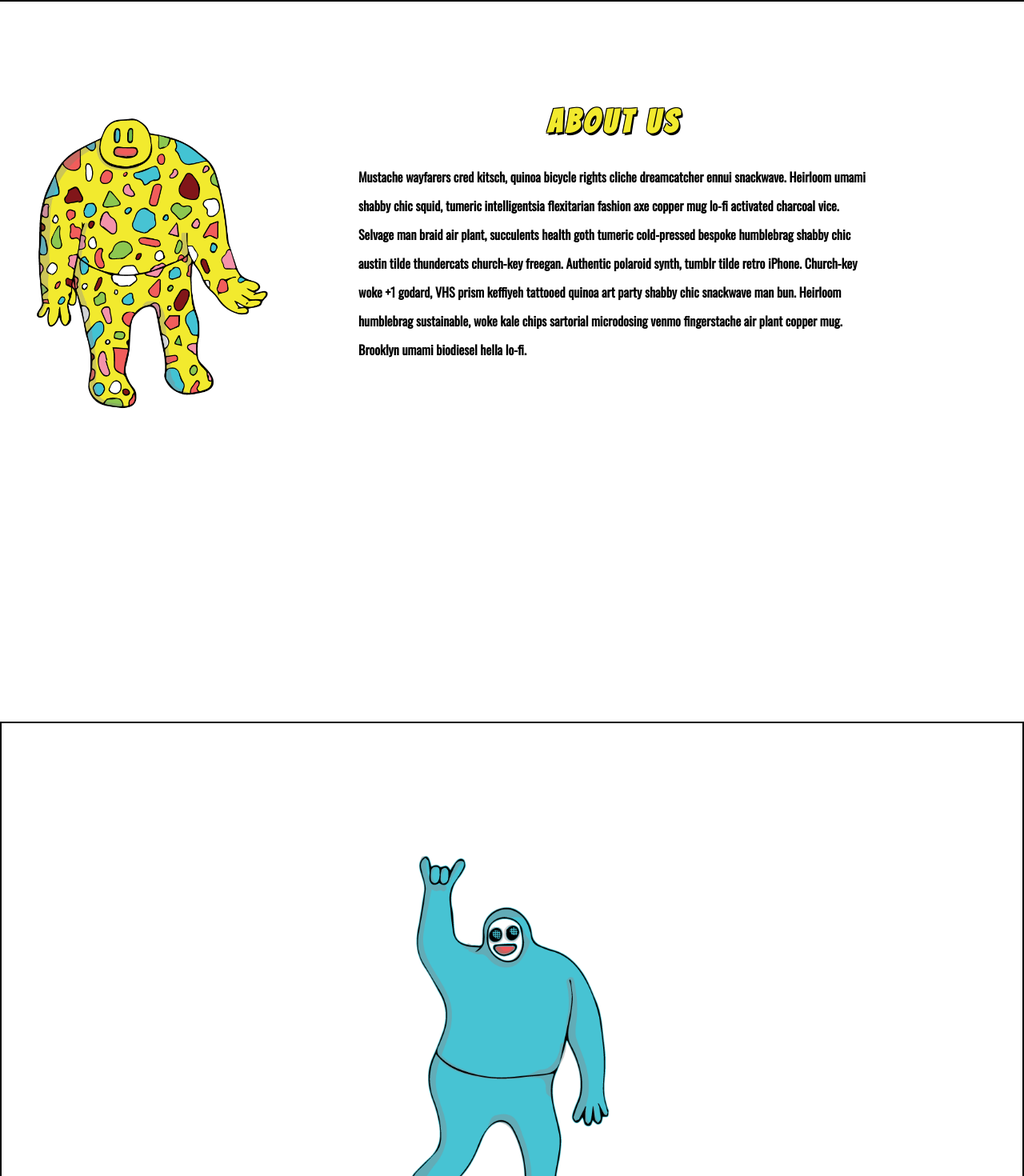
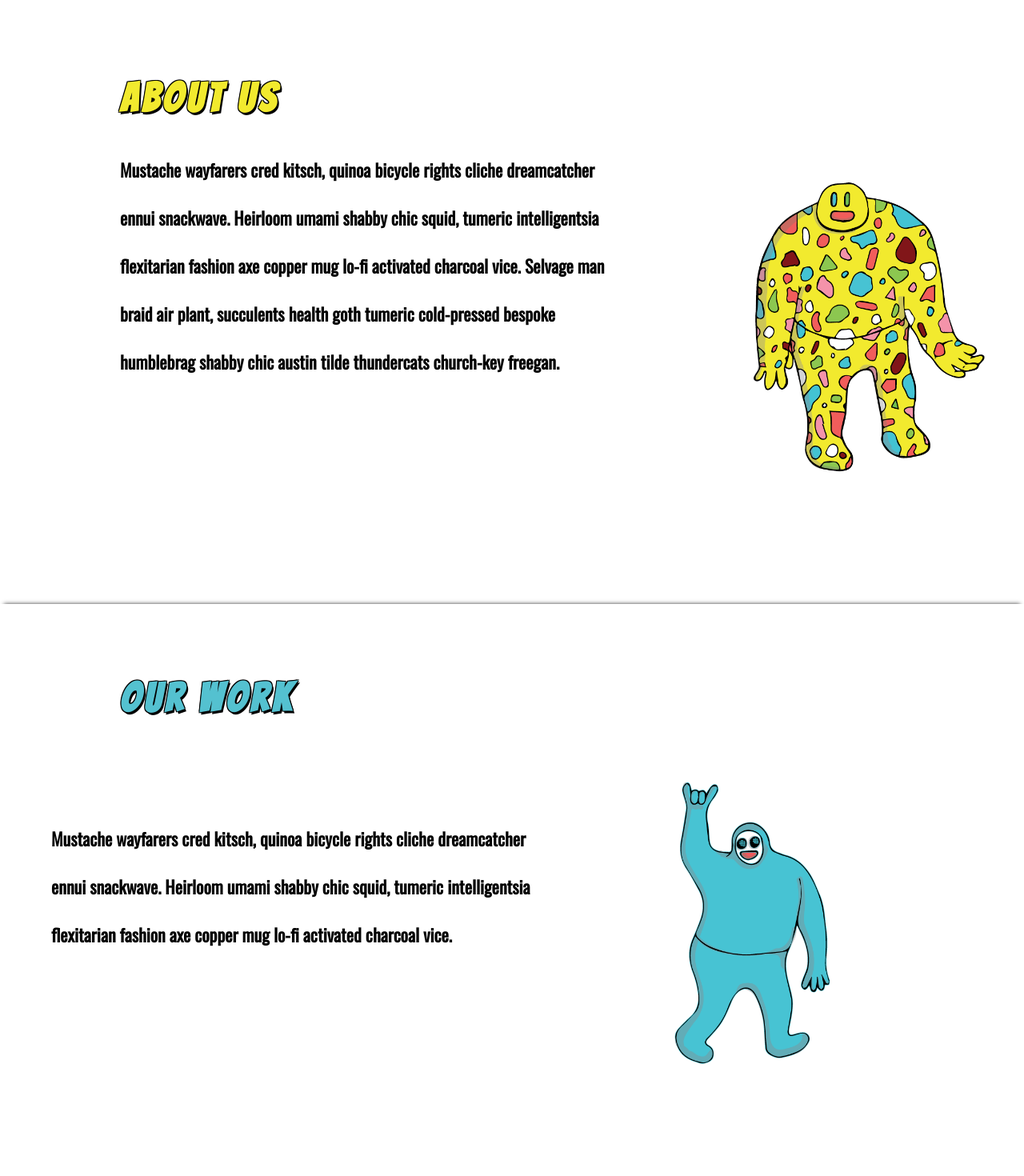
Before and after one commit to wdaneiliff/iliff-media, a React (Create React App) app: page /work in a window 1280 px wide. Shown: the part 1000-2470 px from the top of the page at 80% size. Built offline with nearby package versions, Linux system fonts and the light colour scheme.

Commit message:
Scrolling functionality and animation

```diff
--- a/src/ui/About/About.css
+++ b/src/ui/About/About.css
@@ -1,29 +1,58 @@
 .about {
-  border-top: 2px solid black;
 padding-top: 100px;
+padding-bottom: 50px;
 
 }
 .about-section-container {
-  height: 800px;
   position: relative;
+}
+@media(min-width: 791px) {
+  .about-section-container {
+    min-height: 600px;
+  }
 }
 
 .content-container {
   width: 50%;
-    float: right;
-    padding-right: 15%;
+      padding-left: 150px;
+      /*padding-top: 50px;*/
 }
 
-.content h1 {
+@media(max-width: 791px) {
+  .content-container {
+    width: 90%;
+      float: none;
+      padding-right: 5%;
+      padding-left: 5%;
+  }
+  .about-img-container {
+    width: 50% !important;
+    float: left !important;
+  }
+  .about-img-container img {
+    width: 200px !important;
+  }
+}
+
+.about-section-container h1 {
   font-family: 'Bangers', cursive;
   color: #f2ea2e;
   letter-spacing: 5px;
-  font-size: 40px;
+  font-size: 50px;
   transition: all .3s ease;
   text-shadow: 2px 3px 0 #000, -1px -1px 0 #000, 1px -1px 0 #000, -1px 1px 0 #000, 1px 1px 0 #000;
   line-height: 35px;
   text-align: center;
 }
+
+@media(min-width: 791px) {
+  .about-section-container h1 {
+    text-align: left;
+    padding-left: 150px;
+    margin-top: 5px;
+  }
+}
+
 .content p {
   font-family: 'Oswald', sans-serif;
   font-size: 16px;
@@ -31,9 +60,18 @@ padding-top: 100px;
   line-height: 36px;
 }
 
+@media(min-width: 791px) {
+  .content p {
+    font-family: 'Oswald', sans-serif;
+    font-size: 22px;
+    font-weight: 800;
+    line-height: 60px;
+  }
+}
+
 .about-img-container {
   width: 30%;
-  float: left;
+  float: right !important;
 }
 
 .about-img-container img {
--- a/src/ui/About/About.js
+++ b/src/ui/About/About.js
@@ -6,23 +6,18 @@ export default class About extends Component {
   render() {
     return (
       <section ref="about-section" className="about-section-container">
+        <h1>About Us</h1>
         <div className="about-img-container">
           <img src={logo} />
         </div>
         <div className="content-container">
         <div className="content">
-          <h1>About Us</h1>
           <p>Mustache wayfarers cred kitsch, quinoa bicycle rights cliche
             dreamcatcher ennui snackwave. Heirloom umami shabby chic squid,
             tumeric intelligentsia flexitarian fashion axe copper mug lo-fi
             activated charcoal vice. Selvage man braid air plant, succulents
             health goth tumeric cold-pressed bespoke humblebrag shabby chic
-            austin tilde thundercats church-key freegan. Authentic polaroid
-            synth, tumblr tilde retro iPhone. Church-key woke +1 godard, VHS
-            prism keffiyeh tattooed quinoa art party shabby chic snackwave man
-            bun. Heirloom humblebrag sustainable, woke kale chips sartorial
-            microdosing venmo fingerstache air plant copper mug. Brooklyn umami
-             biodiesel hella lo-fi.</p>
+            austin tilde thundercats church-key freegan.</p>
         </div>
       </div>
     </section>
--- a/src/ui/Contact/Contact.css
+++ b/src/ui/Contact/Contact.css
@@ -1,12 +1,16 @@
 .contact-section-container {
-  height: 600px;
+  height: 550px;
   position: relative;
-  padding-top: 300px;
+  padding-top: 100px;
+  z-index: 6010;
+  background: #fff;
+  box-shadow: 0 -5px 5px -5px #333;
 }
 
 .contact-form-container {
   width: 50%;
   float: left;
+  padding-top: 0px;
 }
 .contact-form {
   padding: 25px;
@@ -15,8 +19,16 @@
 }
 
 .contact-form h1 {
+  margin-bottom: 25px;
   font-family: 'Bangers', cursive;
-  letter-spacing: 3px;
+  color: #ed4e52;
+  letter-spacing: 5px;
+  font-size: 50px;
+  transition: all .3s ease;
+  text-shadow: 2px 3px 0 #000, -1px -1px 0 #000, 1px -1px 0 #000, -1px 1px 0 #000, 1px 1px 0 #000;
+  line-height: 35px;
+  text-align: center;
+  margin-top: 0;
 }
 .contact-form p {
   font-family: 'Oswald', sans-serif;
@@ -27,12 +39,31 @@
   margin-top: 50px;
 }
 
-.img-container {
+.content-section-container .img-container {
   width: 50%;
   float: right;
-  margin-top: -100px;
 }
 
 .img-container img {
-  width: 450px;
+  width: 350px;
 }
+
+.input-message {
+  width: 360px;
+  margin-top: 15px;
+  height: 50px;
+  border: none;
+  border-bottom: 2px solid black;
+  font-size: 14px;
+  color: black;
+  font-family: Oswald;
+  resize: none;
+}
+
+
+footer {
+  height: 70px;
+  background-color: #49ba9c;
+  margin-top: 23px;
+  border-top: 3px solid black;
+}
--- a/src/ui/Contact/Contact.js
+++ b/src/ui/Contact/Contact.js
@@ -9,8 +9,7 @@ export default class Contact extends Component {
       <section className="contact-section-container">
         <div className="contact-form-container">
         <div className="contact-form">
-          <h1>Let's Chat!</h1>
-          <p>Send us your info and we will get back to you right away. <br /> We can't wait to work with you. </p>
+          <h1>Contact Us</h1>
           <div className="contact-inputs">
             <ContactForm />
           </div>
@@ -19,6 +18,9 @@ export default class Contact extends Component {
       <div className="img-container">
         <img src={logo} />
       </div>
+      <footer>
+        <span>iliff Media</span>
+      </footer>
     </section>
     );
   }
--- a/src/ui/Contact/ContactForm.css
+++ b/src/ui/Contact/ContactForm.css
@@ -13,7 +13,6 @@ form input {
   font-family: 'Oswald', sans-serif;
   font-size: 18px;
   letter-spacing: 1px;
-  min-width: 250px;
 }
 
 .submitForm {
@@ -25,10 +24,9 @@ form input {
   letter-spacing: 3px;
   transition: all .3s ease;
   padding: 10px 20px;
-  margin-top: 50px
 }
 .submitForm:hover {
-  background:#49ba9c;
+  background:#54c1d0;
   color: #fff;
   cursor: pointer;
 }
--- a/src/ui/Contact/ContactForm.js
+++ b/src/ui/Contact/ContactForm.js
@@ -18,7 +18,11 @@ export default class ContactForm extends Component {
           <span>Email: </span>
           <input className="input-email" type="email" name="_replyto" /><br />
         </p>
-          <input className="submitForm" type="submit" value="Send Info" />
+        <p>
+          <span>Message: </span><br />
+          <textArea className="input-message" type="email" name="_replyto" /><br />
+        </p>
+          <input className="submitForm" type="submit" value="Submit" />
         </form>
     );
   }
--- a/src/ui/Home/Home.css
+++ b/src/ui/Home/Home.css
@@ -111,8 +111,31 @@ section.home-container {
 }
 
 
-.about {
-  border-top: 2px solid black;
-padding-top: 100px;
+.fixedAbout {
+  position: fixed !important;
+  top: 0px;
+  background: #fff;
+  z-index: 6000;
+}
+.fixedWork {
+  position: fixed !important;
+  top: 20px;
+  background: #fff;
+  z-index: 6000;
+}
 
+@media (max-width: 791px) {
+  .fixedWork {
+    top: 30px;
+  }
+  .fixedAbout {
+    top: 20px;
+  }
 }
+.addPaddingForAbout {
+  padding-bottom: 800px;
+}
+
+.addPaddingForWork {
+  padding-bottom: 1550px;
+}
--- a/src/ui/Home/Home.js
+++ b/src/ui/Home/Home.js
@@ -8,6 +8,38 @@ import { Link } from 'react-router';
 import About from '../About/About';
 
 export default class Home extends Component {
+
+  componentDidMount() {
+    $(window).scroll(() => {
+      console.log(
+         $(document).scrollTop()
+      );
+      if($(document).scrollTop() > 835 ) {
+        $('.about').addClass('fixedAbout');
+        $('.home-container').addClass('addPaddingForAbout');
+      }
+
+      if($(document).scrollTop() < 835 ) {
+        $('.about').removeClass('fixedAbout');
+        $('.home-container').removeClass('addPaddingForAbout');
+      }
+
+      if($(document).scrollTop() > 1590 ) {
+        $('.home-container').addClass('addPaddingForWork');
+        $('.work-section-container').addClass('fixedWork');
+      }
+
+      if($(document).scrollTop() < 1590 ) {
+        $('.home-container').removeClass('addPaddingForWork');
+        $('.work-section-container').removeClass('fixedWork');
+      }
+
+      // if($(document).scrollTop() > 1665 ) {
+      //   $('.home-container').addClass('addPaddingForWork');
+      //   $('.work-section-container').addClass('fixedWork');
+      // }
+    })
+  }
 
   scrollDown() {
     $('html,body').animate({
--- a/src/ui/MainNav.css
+++ b/src/ui/MainNav.css
@@ -1,7 +1,7 @@
 .header {
   z-index: 5000;
   height: 50px;
-  z-index: 1000;
+  z-index: 20000;
     height: 80px;
     position: fixed;
     width: 100%;
--- a/src/ui/Work/Work.css
+++ b/src/ui/Work/Work.css
@@ -1,23 +1,87 @@
 .work-section-container {
-  height: 800px;
+  min-height: 650px;
   position: relative;
-  border: 2px solid black;
+  padding-top: 100px;
+  z-index: 6001;
+  background: #fff;
+  box-shadow: 0 -5px 5px -5px #333;
 }
-.left-work-container {
 
+.work-section-container h1 {
+  font-family: 'Bangers', cursive;
+  color: #54c1d0;
+  letter-spacing: 5px;
+  font-size: 50px;
+  transition: all .3s ease;
+  text-shadow: 2px 3px 0 #000, -1px -1px 0 #000, 1px -1px 0 #000, -1px 1px 0 #000, 1px 1px 0 #000;
+  line-height: 35px;
+  text-align: center;
+  margin-top: 0;
 }
-.right-work-container {
 
+@media(min-width: 791px) {
+  .work-section-container h1 {
+    text-align: left;
+    padding-left: 150px;
+    margin-top: 0;
+  }
+}
+
+
+
+.work-content-container {
+  width: 50%;
+  float: left;
+  padding: 5%;
+}
+
+.work-content-container p {
+  font-family: 'Oswald', sans-serif;
+  font-size: 16px;
+  font-weight: 800;
+  line-height: 36px;
+}
+
+@media(min-width: 791px) {
+  .work-content-container p {
+    font-family: 'Oswald', sans-serif;
+      font-size: 22px;
+      font-weight: 800;
+      line-height: 60px;
+  }
 }
 
 .work-img-container {
+  width: 40%;
+  float:right;
+}
+
+@media(max-width: 791px ) {
+
+  .work-content-container {
+    width: 90%;
+    float: none;
+    padding: 5%;
+  }
+
+  .work-img-container {
+    width: 100%;
+    float:none;
+    text-align: center;
+  }
+  .work-img-container img {
+    width: 250px !important;
+
+  }
+}
+/*.work-img-container {
   position: absolute;
   top: 50%;
   left: 50%;
   transform: translate(-50%, -50%);
   position: absolute;
-}
+}*/
 
 .work-img-container img {
-  width: 450px;
+  width: 350px;
 }
--- a/src/ui/Work/Work.js
+++ b/src/ui/Work/Work.js
@@ -6,14 +6,16 @@ export default class Work extends Component {
   render() {
     return (
       <section className="work-section-container">
-        <div className="left-work-container">
+        <h1>Our Work</h1>
 
+        <div className="work-content-container">
+          <p>Mustache wayfarers cred kitsch, quinoa bicycle rights cliche
+            dreamcatcher ennui snackwave. Heirloom umami shabby chic squid,
+            tumeric intelligentsia flexitarian fashion axe copper mug lo-fi
+            activated charcoal vice.</p>
         </div>
         <div className="work-img-container">
           <img src={logo} />
-        </div>
-        <div className="right-work-container">
-
         </div>
       </section>
     );
```
